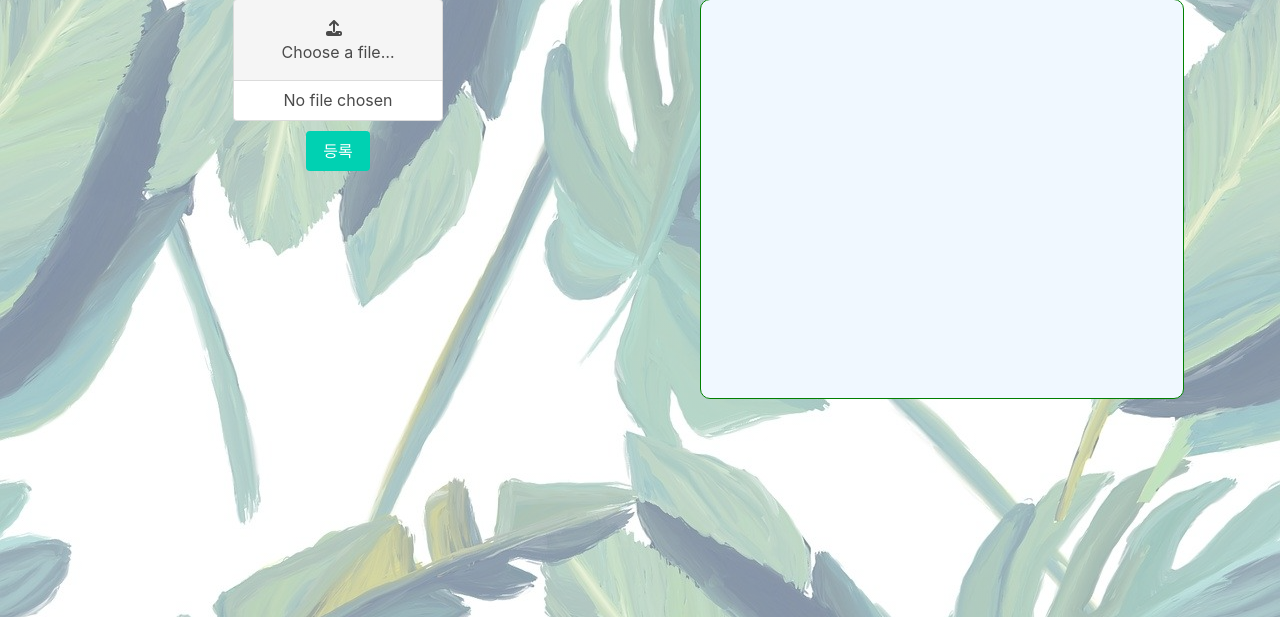
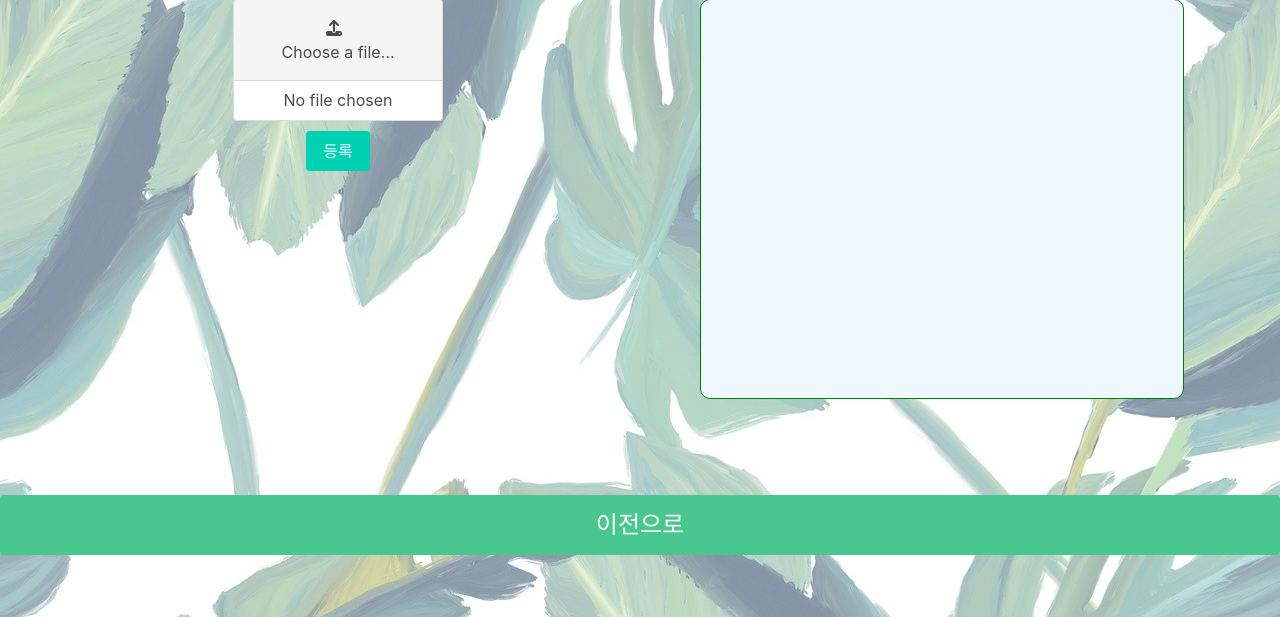
Before and after one commit to Deokgi-Park/tajan, a Flask app: page /excel in a window 1280 px wide. Shown: the part 183-800 px from the top of the page. Run offline with Flask 3, Linux system fonts and the light colour scheme; some libraries are stand-ins or nearby versions.

Commit message:
real_last_commit

```diff
--- a/Tarzan/templates/mainPage.html
+++ b/Tarzan/templates/mainPage.html
@@ -298,7 +298,7 @@
         <div class="modal-content">
             <article class="message is-success">
                 <div class="message-header">
-                    <p style="color: white;">XXX 호실 문의 글 등록</p>
+                    <p style="color: white;">호실 문의 글 등록</p>
                 </div>
                 <div class="message-header" style="border-radius: 0;">
                     <input id="ttitle" class="input mb-2" type="text" placeholder="제목">
--- a/Tarzan/templates/managerUserUpload.html
+++ b/Tarzan/templates/managerUserUpload.html
@@ -70,6 +70,9 @@
             </div>
         </div>
     </section>
+    <section>
+        <button class="button is-success is-large is-fullwidth" type="button"><a class="has-text-white" href="/loginManager">이전으로</a></button>
+    </section>
     <!-- Font Awesome 아이콘 추가 -->
     <script src="https://kit.fontawesome.com/a076d05399.js"></script>
     <script>
```
